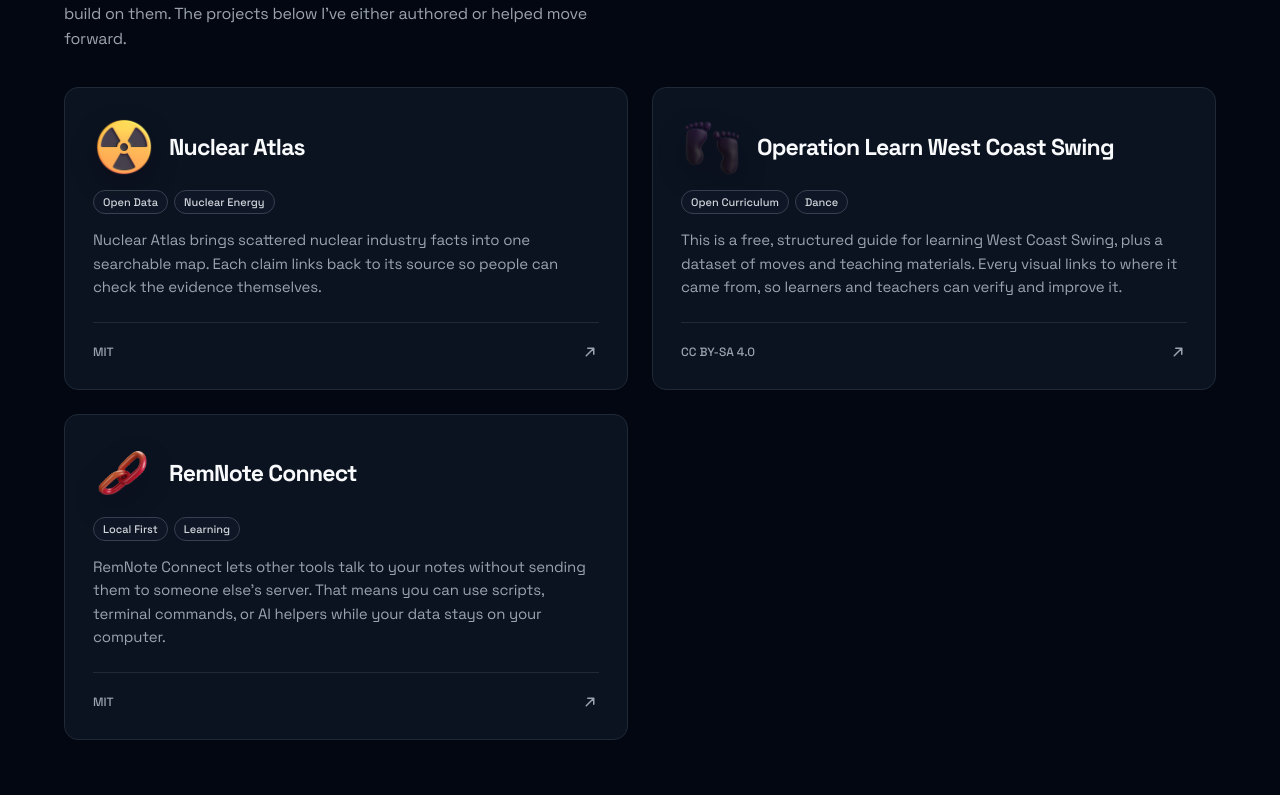
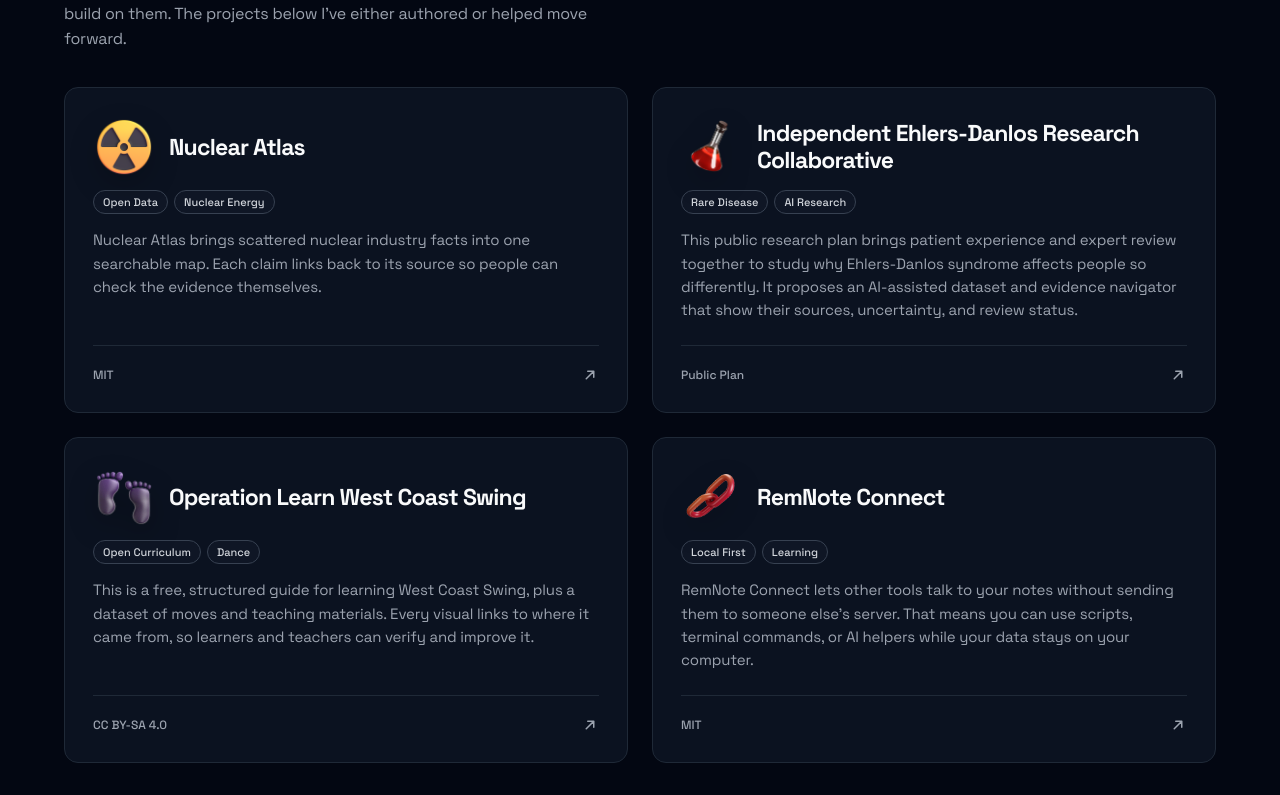
Before and after one commit to lucaschatham/lucaschatham, a Next.js app: page / in a window 1280 px wide. Shown: the part 2325-3120 px from the top of the page. Built offline with nearby package versions, Linux system fonts and the light colour scheme.

Commit message:
expand and refine open source projects

```diff
--- a/app/page.tsx
+++ b/app/page.tsx
@@ -22,6 +22,17 @@
     },
   },
   {
+    title: "Independent Ehlers-Danlos Research Collaborative",
+    dek: "This public research plan brings patient experience and expert review together to study why Ehlers-Danlos syndrome affects people so differently. It proposes an AI-assisted dataset and evidence navigator that show their sources, uncertainty, and review status.",
+    href: "https://github.com/lucaschatham/independent-eds-research-collaborative",
+    meta: "Public Plan",
+    tags: ["Rare Disease", "AI Research"],
+    icon: {
+      label: "3D laboratory flask",
+      image: "/images/side-quests/icons/lab.webp",
+    },
+  },
+  {
     title: "Operation Learn West Coast Swing",
     dek: "This is a free, structured guide for learning West Coast Swing, plus a dataset of moves and teaching materials. Every visual links to where it came from, so learners and teachers can verify and improve it.",
     href: "https://github.com/lucaschatham/operation-learn-west-coast-swing",
@@ -30,6 +41,7 @@
     icon: {
       label: "3D footprints",
       image: "/images/open-source/west-coast-swing-footprints.png",
+      tone: "dark-mode-bright" as const,
     },
   },
   {
--- a/app/redesign.css
+++ b/app/redesign.css
@@ -1946,6 +1946,13 @@
   transition: transform 180ms ease;
 }
 
+.dark .side-quest-icon--dark-mode-bright img {
+  filter:
+    brightness(2.8)
+    saturate(0.75)
+    drop-shadow(0 10px 14px rgba(0, 0, 0, 0.28));
+}
+
 .r:hover .side-quest-icon img,
 .r:focus-visible .side-quest-icon img {
   transform: translateY(-3px) rotate(-2deg) scale(1.04);
--- a/components/manifest.tsx
+++ b/components/manifest.tsx
@@ -28,6 +28,7 @@
 type RowIcon = {
   label: string;
   image: string;
+  tone?: "dark-mode-bright";
 };
 
 type RowLogo = {
@@ -287,7 +288,15 @@
 
 function RowIconMark({ icon }: { icon: RowIcon }) {
   return (
-    <span className="side-quest-icon" aria-hidden="true" title={icon.label}>
+    <span
+      className={
+        icon.tone === "dark-mode-bright"
+          ? "side-quest-icon side-quest-icon--dark-mode-bright"
+          : "side-quest-icon"
+      }
+      aria-hidden="true"
+      title={icon.label}
+    >
       <img
         src={icon.image}
         alt=""
```
Also changed, not shown: public/images/side-quests/icons/lab.webp (added), 1 other file (tests, documents, lock files or other folders).
